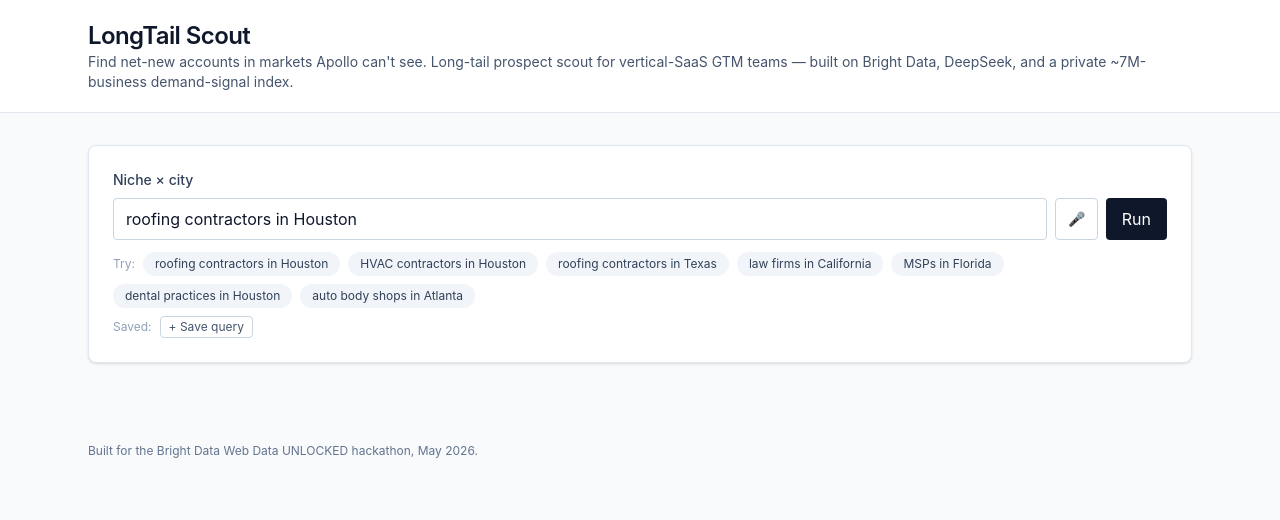
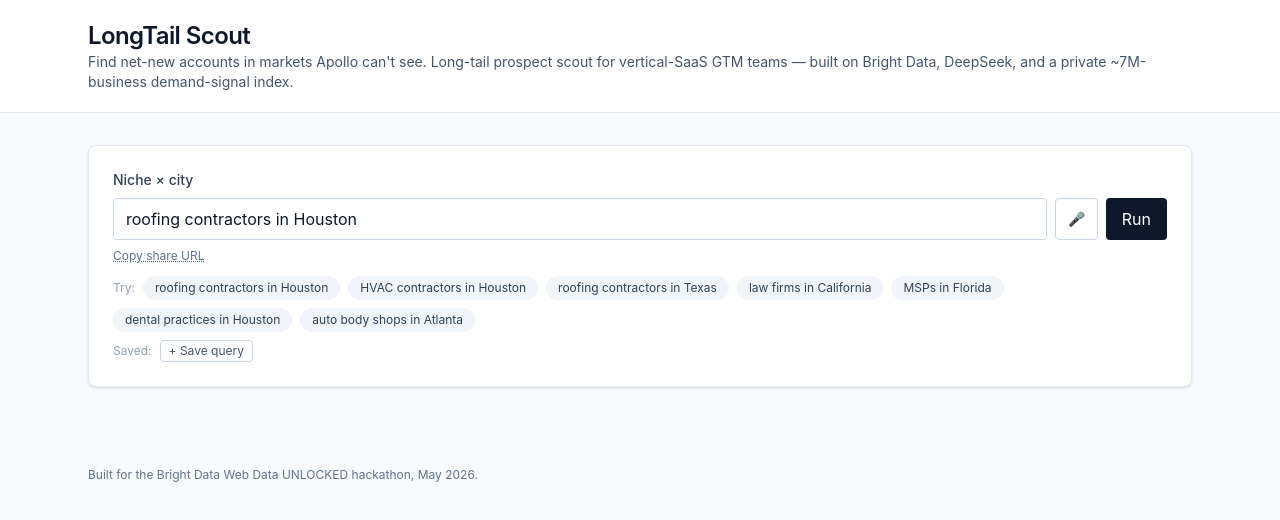
Before and after one commit to dholzric/longtail-scout, a Preact app in the folder web/: page / in a window 1280 px wide. Shown: the top 520 px of the page. Built offline with nearby package versions, Linux system fonts and the light colour scheme.

Commit message:
feat: per-query shareable URLs (?q=<query>&run=1 auto-fills + auto-runs). 'Copy share URL' button under input. Password is stripped before copy.

```diff
--- a/web/src/App.tsx
+++ b/web/src/App.tsx
@@ -23,21 +23,49 @@
   const [view, setView] = useState<ViewMode>("table");
   const [cost, setCost] = useState<CostSnapshot | null>(null);
 
-  // Pull saved key on first mount + from URL ?key=
+  // Pull saved key + shareable ?q= query on first mount.
   useEffect(() => {
     const url = new URL(window.location.href);
     const fromUrl = url.searchParams.get("key");
     if (fromUrl) {
       localStorage.setItem(STORAGE_KEY, fromUrl);
       setDemoKey(fromUrl);
-      // Clean the URL so password doesn't stay in the bar
       url.searchParams.delete("key");
       window.history.replaceState(null, "", url.toString());
-      return;
+    } else {
+      const saved = localStorage.getItem(STORAGE_KEY) ?? "";
+      if (saved) setDemoKey(saved);
     }
-    const saved = localStorage.getItem(STORAGE_KEY) ?? "";
-    if (saved) setDemoKey(saved);
+    // Shareable query (?q=...) — auto-fills the input; ?run=1 also auto-runs.
+    const qParam = url.searchParams.get("q");
+    const autoRun = url.searchParams.get("run") === "1";
+    if (qParam) {
+      setQuery(qParam);
+      if (autoRun) {
+        // Defer to next tick so demoKey state has time to settle.
+        setTimeout(() => {
+          const ev = new Event("auto-run-from-url");
+          window.dispatchEvent(ev);
+        }, 50);
+      }
+    }
   }, []);
+
+  // Listen for the auto-run signal dispatched after URL parsing.
+  useEffect(() => {
+    const handler = () => { void run(); };
+    window.addEventListener("auto-run-from-url", handler);
+    return () => window.removeEventListener("auto-run-from-url", handler);
+    // eslint-disable-next-line react-hooks/exhaustive-deps
+  }, [query, demoKey]);
+
+  function copyShareUrl() {
+    const url = new URL(window.location.href);
+    url.searchParams.set("q", query);
+    url.searchParams.set("run", "1");
+    url.searchParams.delete("key"); // never include password
+    navigator.clipboard?.writeText(url.toString()).catch(() => {});
+  }
 
   async function run() {
     if (!demoKey) {
@@ -145,7 +173,7 @@
             </div>
           </form>
         )}
-        <QueryForm value={query} onChange={setQuery} onRun={run} disabled={status === "running"} />
+        <QueryForm value={query} onChange={setQuery} onRun={run} onShare={copyShareUrl} disabled={status === "running"} />
         {cost && (
           <div class="flex items-center gap-3 rounded border border-slate-200 bg-white px-4 py-2 text-xs text-slate-600 shadow-sm">
             <span class="font-medium text-slate-700">Live cost meter:</span>
--- a/web/src/components/QueryForm.tsx
+++ b/web/src/components/QueryForm.tsx
@@ -4,6 +4,7 @@
   value: string;
   onChange: (v: string) => void;
   onRun: () => void;
+  onShare?: () => void;
   disabled: boolean;
 }
 
@@ -54,11 +55,19 @@
   return new Ctor() as SpeechRec;
 }
 
-export function QueryForm({ value, onChange, onRun, disabled }: Props) {
+export function QueryForm({ value, onChange, onRun, onShare, disabled }: Props) {
   const [listening, setListening] = useState(false);
   const [supported, setSupported] = useState(false);
   const [saved, setSaved] = useState<string[]>([]);
+  const [shared, setShared] = useState(false);
   const recRef = useRef<SpeechRec | null>(null);
+
+  function handleShare() {
+    if (!onShare) return;
+    onShare();
+    setShared(true);
+    setTimeout(() => setShared(false), 1500);
+  }
 
   useEffect(() => {
     setSupported(getSpeechRec() !== null);
@@ -140,6 +149,17 @@
           {disabled ? "Running…" : "Run"}
         </button>
       </div>
+      {onShare && value.trim().length > 0 && (
+        <div class="mt-2 text-xs">
+          <button
+            class="text-slate-500 hover:text-slate-700 underline decoration-dotted"
+            onClick={handleShare}
+            title="Copy a shareable URL that auto-fills this query (and auto-runs)"
+          >
+            {shared ? "✓ Copied share URL" : "Copy share URL"}
+          </button>
+        </div>
+      )}
       <div class="mt-3 flex flex-wrap items-center gap-2 text-xs">
         <span class="text-slate-400">Try:</span>
         {PRESETS.map(p => (
```
